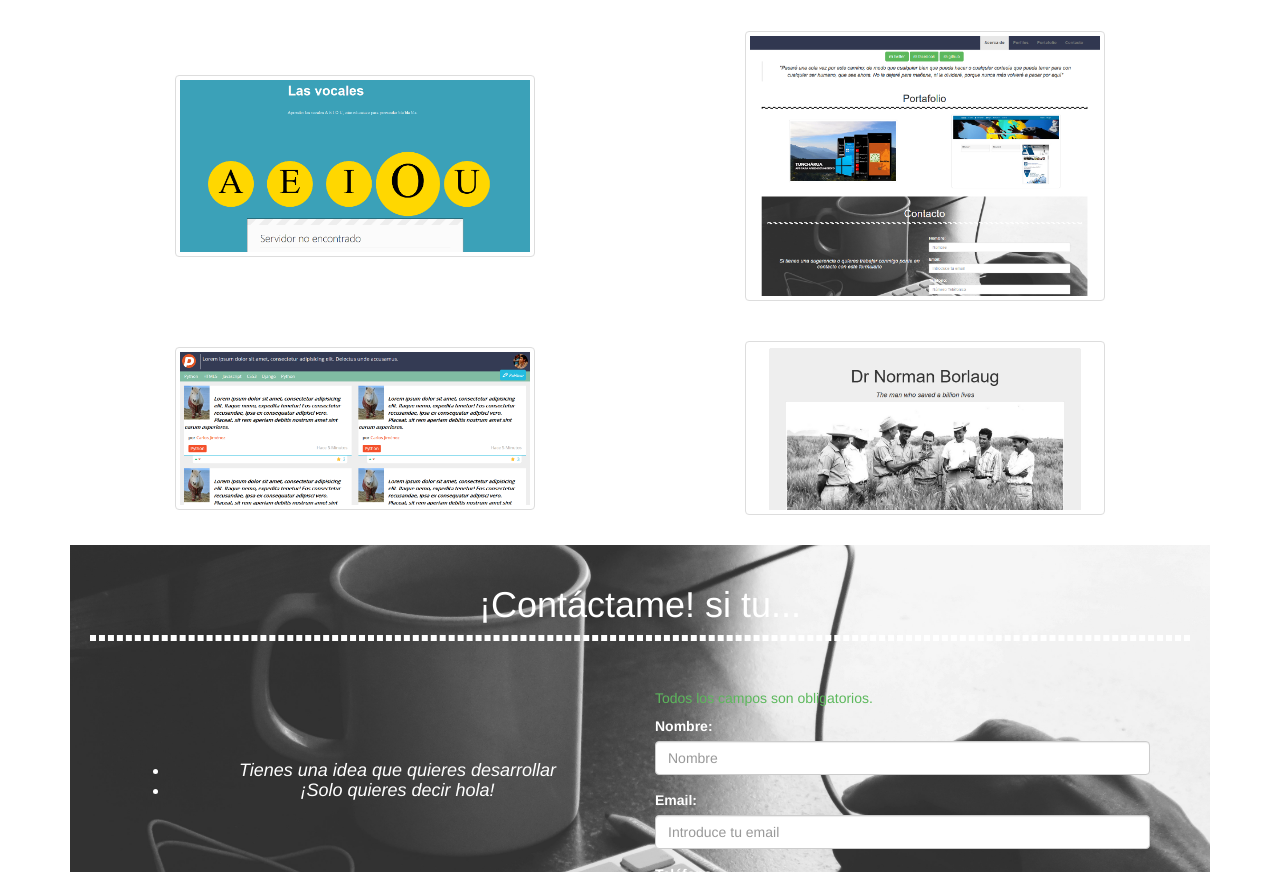
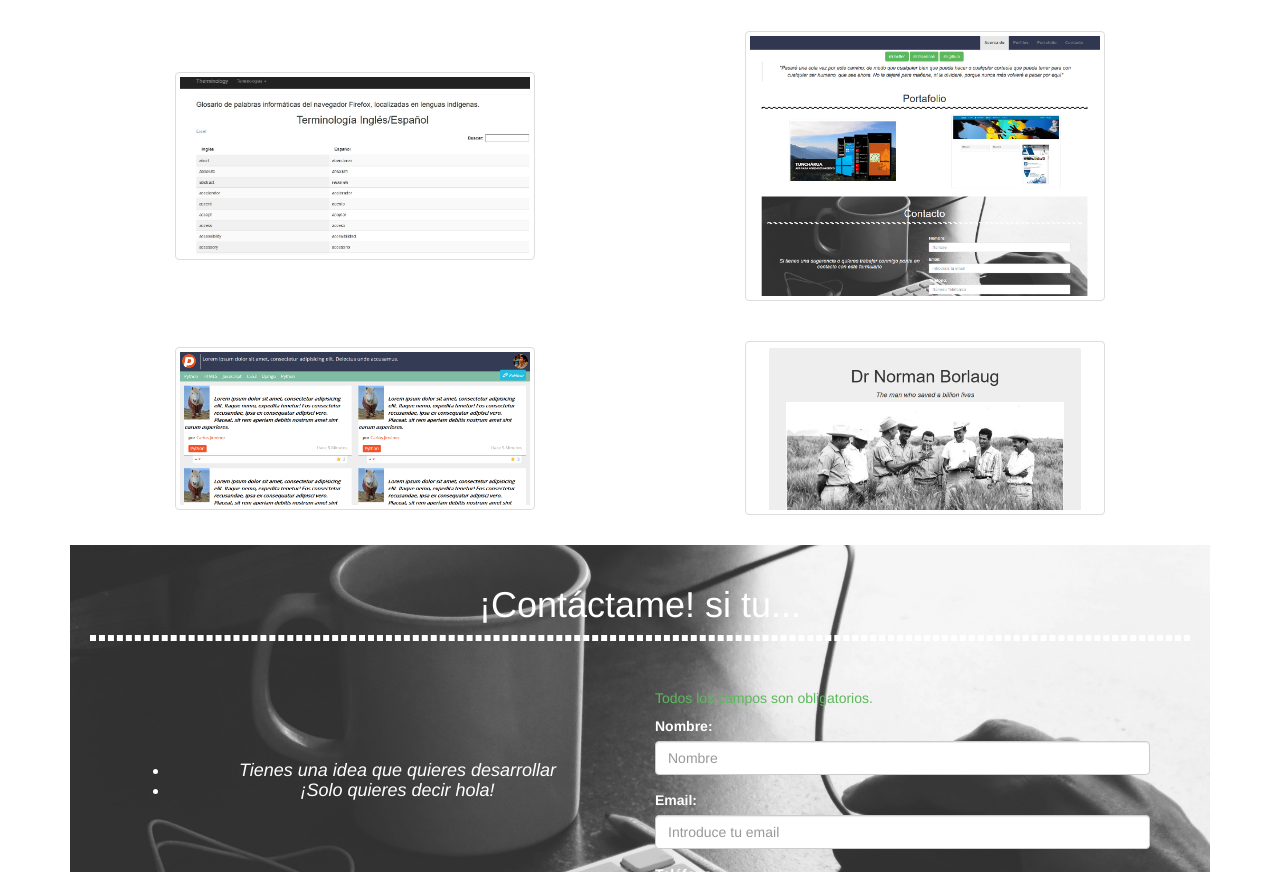
Before and after one commit to Thonsom/Portafolio, a plain HTML site: page index.html in a window 1280 px wide. Shown: the part 988-1860 px from the top of the page. Drawn offline with nearby package versions, Linux system fonts and the light colour scheme.

Commit message:
Update index.html

```diff
--- a/index.html
+++ b/index.html
@@ -80,7 +80,7 @@
                         <ul class="grid list-unstyled">
                             <li> <a href="https://www.bitly.com/tunchakua" target="_blank"><img src="img/p1.png" class="img-thumbnail" alt=""/></a></li>
                             <li> <a href="" target="_blank"><img src="img/p2.png" class="img-thumbnail" alt=""/></a></li>
-                            <li> <a href="" target="_blank"><img src="img/p3.png" class="img-thumbnail" alt=""/></a></li>
+                            <li> <a href="https://bit.ly/39mtPnw" target="_blank"><img src="img/terminologia.jpg" class="img-thumbnail" alt=""/></a></li>
                             <li> <a href="https://codepen.io/Netza/full/awowxG/" target="_blank"><img src="img/p4.png" class="img-thumbnail" alt=""/></a></li>
                             <li> <a href="https://codepen.io/Netza/full/pwzWEQ/" target="_blank"><img src="img/p5.png" class="img-thumbnail" alt=""/></a></li>
                             <li> <a href="https://codepen.io/Netza/full/bRbWjm/" target="_blank"><img src="img/p6.png" class="img-thumbnail" alt=""/></a></li>
```
